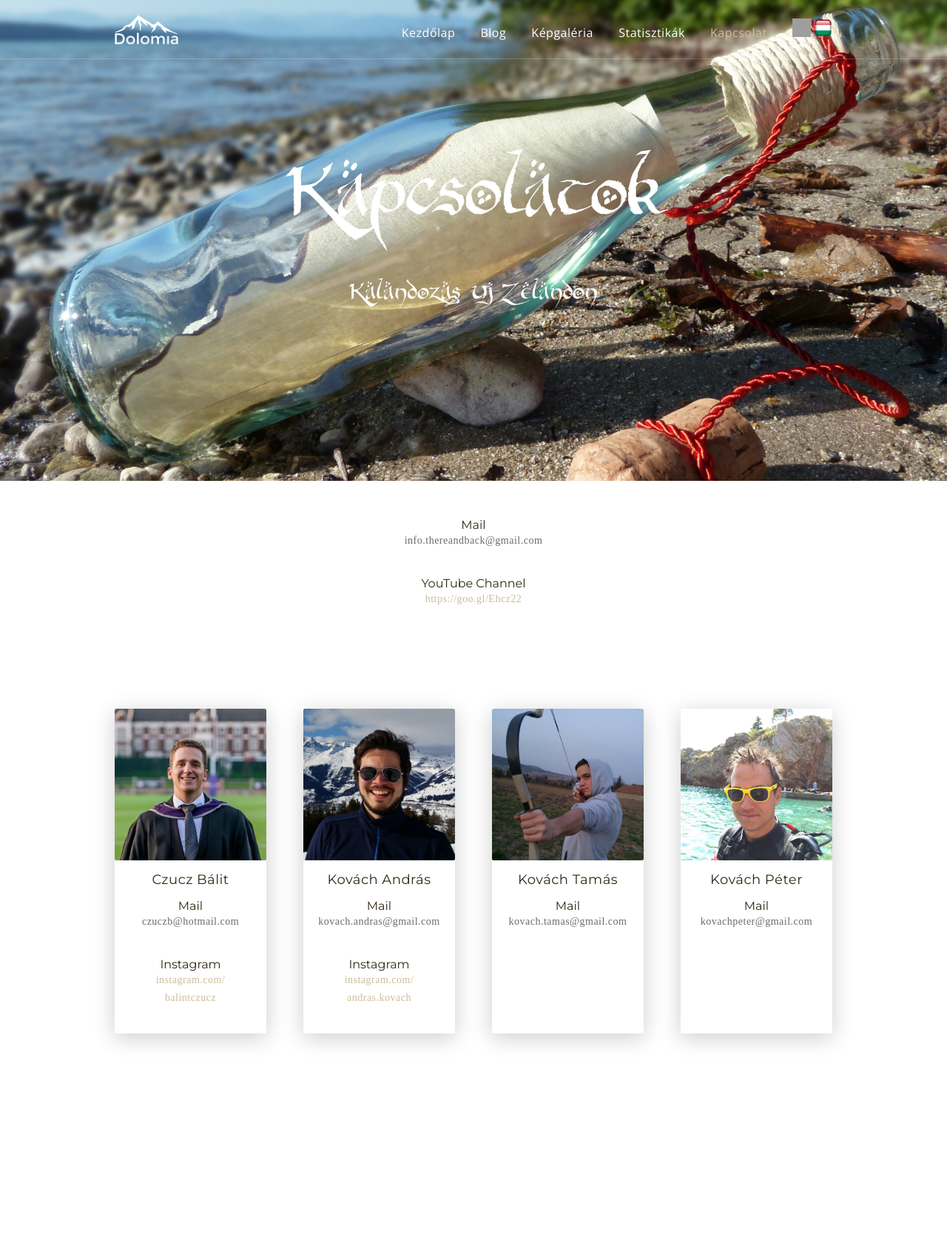
After one commit to PeterSmich/NZBlog, a PHP site: page /contact.php in a window 1280 px wide. The commit adds this page. Shown: the top 1687 px of the page at 74% size. Run offline with PHP 8.4, Linux system fonts and the light colour scheme; some libraries are stand-ins or nearby versions; some web fonts are replaced; grey boxes are pictures that could not be loaded.

Commit message:
notReviewed

```diff
--- /dev/null
+++ b/contact.php
@@ -0,0 +1,124 @@
+<?php
+  ob_start();
+  session_start();
+  $_default_language = 'hun';
+  if(!isset($_SESSION['lang'])){
+    $_SESSION['lang'] = $_default_language;
+  }
+  if(!empty($_GET['lang'])){
+    $_SESSION['lang'] = $_GET['lang'] === 'hun' ? 'hun' : 'en';
+  }
+?>
+
+
+<html lang="en">
+
+<!-- Mirrored from wearepuredesign.com/dolomia/index.html by HTTrack Website Copier/3.x [XR&CO'2014], Mon, 15 Jan 2018 19:44:11 GMT -->
+
+<?php
+$page_title = "NZ Blog | Contact";
+$page_level = "";
+$page_type = "contact";
+include("header.php");
+include("navigation.php");
+?>
+            <!--  END Header & Menu  -->
+
+            <!--  Page Content, class footer-fixed if footer is fixed  -->
+            <div id="page-content" class="header-static footer-fixed">
+                <!--  Slider  -->
+                <div id="flexslider" class="fullpage-wrap small">
+                    <ul class="slides">
+                        <li style="background-image:url(assets/img/contact.jpg)">
+                            <div class="container text text-center">
+								<?php
+									if($_SESSION['lang'] == 'hun') {
+										echo '
+										<h1 class="white flex-animation" style="font-family:lotr;font-size:110px;">Kapcsolatok<br><br> </h1>
+										<h2 class="white flex-animation" style="font-family:lotr;font-size:35px;">Kalandozas Uj-Zelandon</h2>';
+									} else {
+										echo '
+										<h1 class="white flex-animation" style="font-family:lotr;font-size:110px;">Contact Us<br> </h1>
+										<h2 class="white flex-animation" style="font-family:lotr;font-size:35px;">Exploreing New Zealand</h2>';
+									}
+								?>
+							</div>
+                        </li>
+                    </ul>
+                </div>
+                <!--  END Slider  -->
+                <div id="home-wrap" class="content-section fullpage-wrap">
+					<div class="container">
+						<div class="col-md-12 padding-leftright-null ">
+							<div class="text text-center">
+								<ul class="info">
+									<li>Mail <p >info.thereandback@gmail.com</p></li>
+									<li>YouTube Channel<p ><a href="https://www.youtube.com/channel/UCm_j1KDKKAywYH-PJ1XE4HA/">https://goo.gl/Ehcz22</a></p></li>
+								</ul>
+							</div>
+						</div>
+					</div>
+					<div id="team">
+                       <div class="container text">
+							<div class="row">
+								<div class="col-md-3 single-person">
+								   <div class="content">
+									   <img src="assets/img/balintczucz.jpg" alt="BC">
+										<div class="text text-center" style="padding: 0px;">
+											<h4 style="padding: 15px;"><?php if($_SESSION['lang'] == 'hun'){echo'Czucz Bálit';}else{echo'Bálint Czucz';}?></h4>
+											<ul class="info">
+												<li>Mail <p >czuczb@hotmail.com</p></li>
+												<li>Instagram<p><a href="instagram.com/balintczucz">instagram.com/<br>balintczucz</a></p></li>
+											</ul>
+										</div>
+									</div>
+								</div>
+								<div class="col-md-3 single-person">
+								   <div class="content">
+									   <img src="assets/img/andraskovach.jpg" alt="AK">
+										<div class="text text-center" style="padding: 0px;">
+											<h4 style="padding: 15px;"><?php if($_SESSION['lang'] == 'hun'){echo'Kovách András';}else{echo'András Kovách';}?></h4>
+											<ul class="info">
+												<li>Mail <p >kovach.andras@gmail.com</p></li>
+												<li>Instagram<p><a href="instagram.com/andras.kovach">instagram.com/<br>andras.kovach</a></p></li>
+											</ul>
+										</div>
+									</div>
+								</div>
+								<div class="col-md-3 single-person">
+								   <div class="content">
+									   <img src="assets/img/tamaskovach.jpg" alt="TK">
+										<div class="text text-center" style="padding: 0px;">
+											<h4 style="padding: 15px;"><?php if($_SESSION['lang'] == 'hun'){echo'Kovách Tamás';}else{echo'Tamás Kovách';}?></h4>
+											<ul class="info">
+												<li>Mail <p >kovach.tamas@gmail.com</p></li>
+												<li><br><p ><br><br></p></li>
+											</ul>
+										</div>
+									</div>
+								</div>
+								<div class="col-md-3 single-person">
+								   <div class="content">
+									   <img src="assets/img/peterkovach.jpg" alt="PK">
+										<div class="text text-center" style="padding: 0px;">
+											<h4 style="padding: 15px;"><?php if($_SESSION['lang'] == 'hun'){echo'Kovách Péter';}else{echo'Péter Kovách';}?></h4>
+											<ul class="info">
+												<li>Mail<p >kovachpeter@gmail.com</p></li>
+												<li><br><p ><br><br></p></li>
+											</ul>
+										</div>
+									</div>
+								</div>
+							</div>
+						</div>
+					</div>
+				</div>
+            </div>
+            <!--  END Page Content, class footer-fixed if footer is fixed  -->
+
+<?php
+	require_once('footer.php')
+?>
+
+<!-- Mirrored from wearepuredesign.com/dolomia/blog-classic.html by HTTrack Website Copier/3.x [XR&CO'2014], Mon, 15 Jan 2018 19:49:10 GMT -->
+</html>
--- a/footer.php
+++ b/footer.php
@@ -10,16 +10,15 @@
                             <h6 class="heading white margin-bottom-extrasmall">There&Back</h6>
                             <ul class="sitemap">
                                 <li><a href="index.php">Home</a></li>
-                                <li><a href="#">Blog</a></li>
+                                <li><a href="blog.php">Blog</a></li>
                                 <li><a href="#">Galeira</a></li>
-                                <li><a href="#">Contact</a></li>
+                                <li><a href="contact.php">Contact</a></li>
                             </ul>
                         </div>
                         <div class="col-sm-4 col-md-4 padding-leftright-null">
                             <h6 class="heading white margin-bottom-extrasmall">Contact Us</h6>
                             <ul class="info">
-                                <li>Phone <a href="#">-</a></li>
-                                <li>Mail <a href="#">-</a></li>
+                                <li>Mail <a href="#">info.thereandback@gmail</a></li>
                             </ul>
                         </div>
                         <!-- <div class="col-md-4 padding-leftright-null">
@@ -44,8 +43,7 @@
                             </div>
                             <div class="col-md-4 padding-leftright-null">
                                 <ul class="social">
-                                    <li><a href="#"><i class="fa fa-instagram" aria-hidden="true"></i></a></li>
-                                    <li><a href="#"><i class="fa fa-youtube-play" aria-hidden="true"></i></a></li>
+                                    <li><a href="https://www.youtube.com/channel/UCm_j1KDKKAywYH-PJ1XE4HA/"><i class="fa fa-youtube-play" aria-hidden="true"></i></a></li>
                                 </ul>
                             </div>
                         </div>
@@ -59,16 +57,15 @@
                             <h6 class="heading white margin-bottom-extrasmall">There&Back</h6>
                             <ul class="sitemap">
                                 <li><a href="index.php">Kezdőlap</a></li>
-                                <li><a href="#">Blog</a></li>
+                                <li><a href="blog.php">Blog</a></li>
                                 <li><a href="#">Képgléria</a></li>
-                                <li><a href="#">Kapcsolatok</a></li>
+                                <li><a href="contact.php">Kapcsolatok</a></li>
                             </ul>
                         </div>
                         <div class="col-sm-4 col-md-4 padding-leftright-null">
                             <h6 class="heading white margin-bottom-extrasmall">Lépj velünk kapcsolatba</h6>
                             <ul class="info">
-                                <li>Phone <a href="#">-</a></li>
-                                <li>Mail <a href="#">-</a></li>
+                                <li>Mail <a href="#">info.thereandback@gmail.com</a></li>
                             </ul>
                         </div>
                         <!-- <div class="col-md-4 padding-leftright-null">
@@ -93,8 +90,7 @@
                             </div>
                             <div class="col-md-4 padding-leftright-null">
                                 <ul class="social">
-                                    <li><a href="#"><i class="fa fa-instagram" aria-hidden="true"></i></a></li>
-                                    <li><a href="#"><i class="fa fa-youtube-play" aria-hidden="true"></i></a></li>
+                                    <li><a href="https://www.youtube.com/channel/UCm_j1KDKKAywYH-PJ1XE4HA/"><i class="fa fa-youtube-play" aria-hidden="true"></i></a></li>
                                 </ul>
                             </div>
                         </div>
--- a/navigation.php
+++ b/navigation.php
@@ -46,7 +46,7 @@
                                         <a href="javascript:void(0)" ';if($page_type == "sup"){echo ' class="active-item"';} echo'>Támogatóink</a>
                                     </li> -->
                                     <li>
-                                        <a href="javascript:void(0)" ';if($page_type == "contact"){echo ' class="active-item"';} echo'>Kapcsolat</a>
+                                        <a href="contact.php" ';if($page_type == "contact"){echo ' class="active-item"';} echo'>Kapcsolat</a>
                                     </li>';
 										}else{
 											echo'
@@ -66,7 +66,7 @@
                                         <a href="javascript:void(0)" ';if($page_type == "sup"){echo ' class="active-item"';} echo'>Támogatóink</a>
                                     </li> -->
                                     <li>
-                                        <a href="javascript:void(0)" ';if($page_type == "contact"){echo ' class="active-item"';} echo'>Contact</a>
+                                        <a href="contact.php" ';if($page_type == "contact"){echo ' class="active-item"';} echo'>Contact</a>
                                     </li>';
 										}
 									?>
```
Also changed, not shown: index.php (+8 -12 lines), assets/img/contact.jpg.
